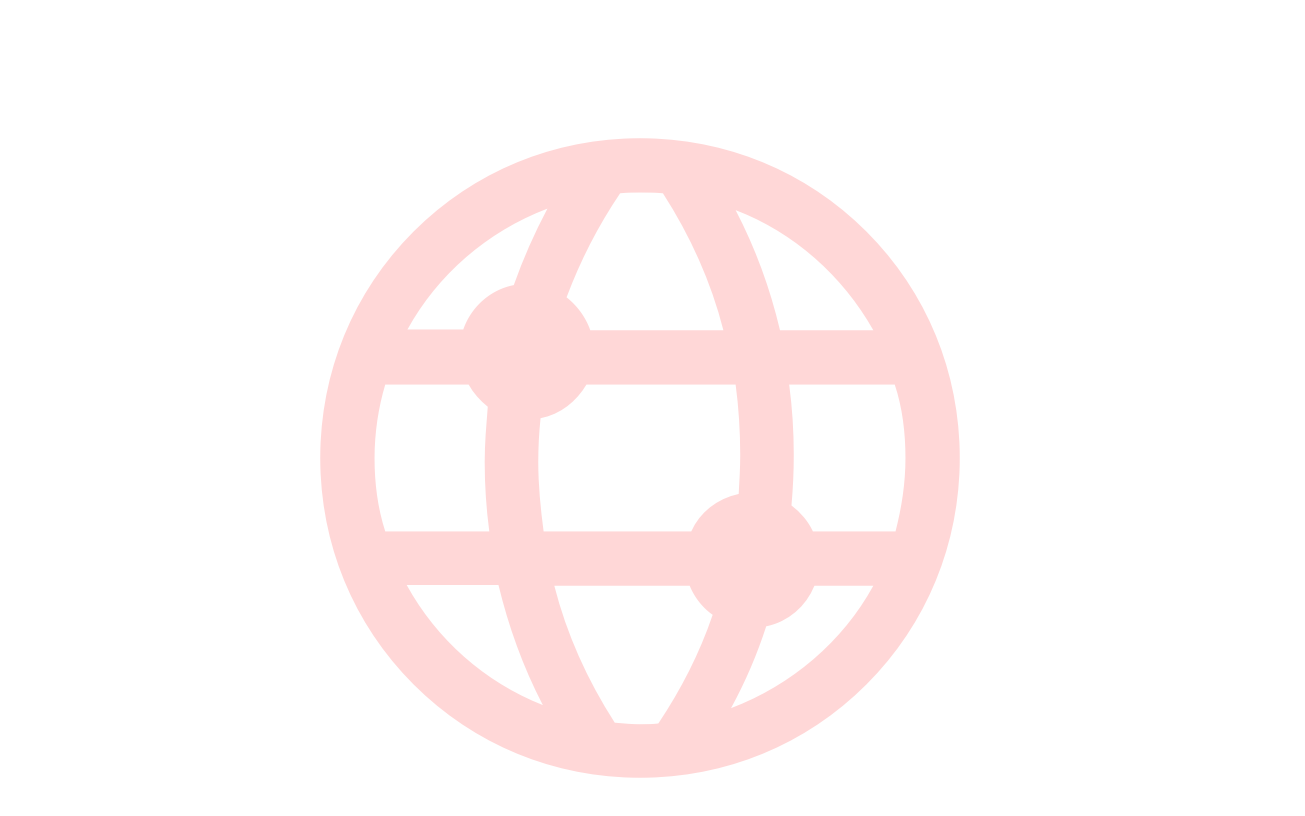
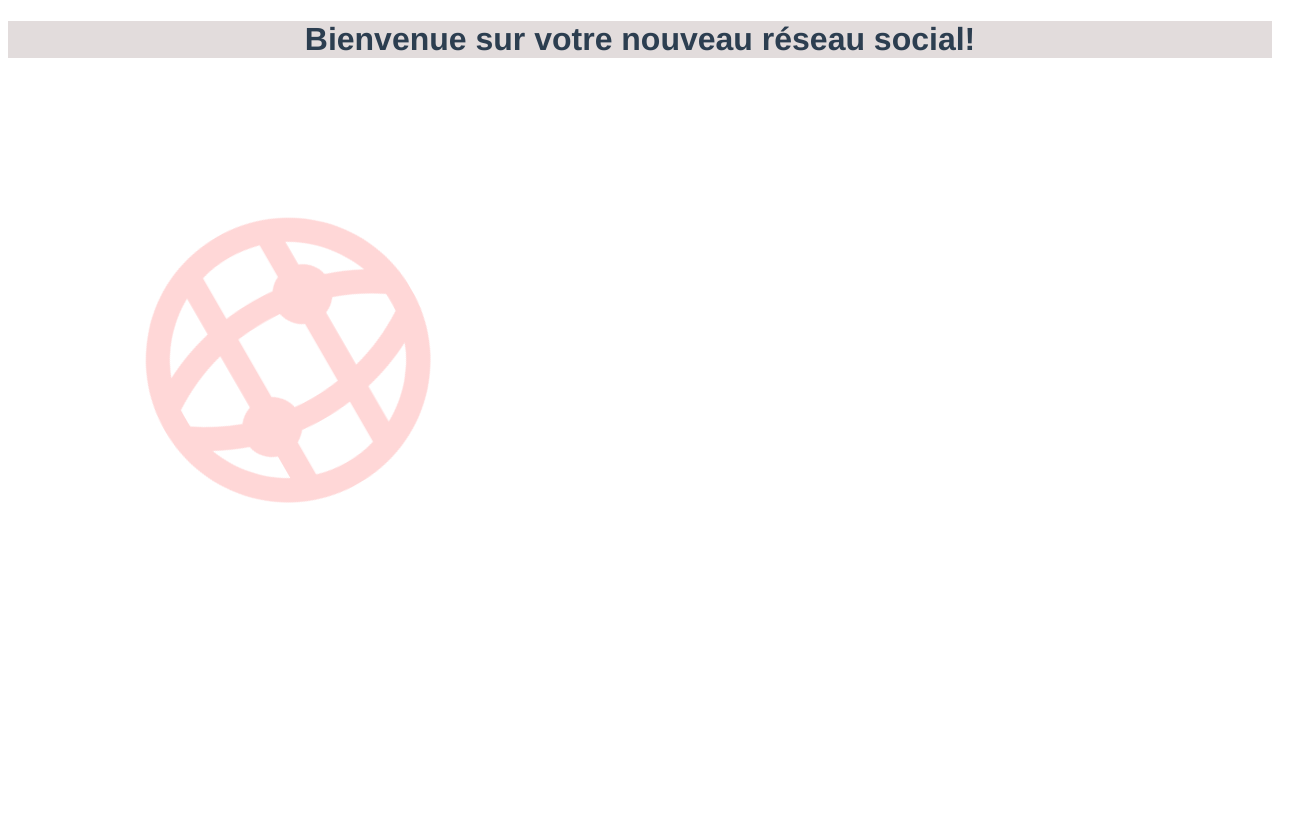
Before and after one commit to EuverteT/ThomasEuverte_7_20122021, a Vue app in the folder frontend/: page /#/ in a window 1280 px wide. Shown: the top 816 px of the page, 1305 px wide, since content can reach past the window. Built offline with nearby package versions, Linux system fonts and the light colour scheme.

Commit message:
Home.vue => animation et message pour patienter lors de la construction du site

```diff
--- a/frontend/src/views/Home.vue
+++ b/frontend/src/views/Home.vue
@@ -1,6 +1,21 @@
 <template>
-  <div class="home">
-    <img alt="Logo de Groupomania" src="../assets/logo.png">
+  <div>
+    <h1>Bienvenue sur votre nouveau réseau social!</h1>
+    <div class="home">
+      <div class="welcomeAnim">
+        <img
+          class="home__bigLogo"
+          alt="logo de Groupomania"
+          src="../assets/icon.svg"
+        />
+        <img
+          class="home__smallLogo"
+          alt="logo de Groupomania"
+          src="../assets/icon-left-font.svg"
+        />
+        <h2>En cours de construction....</h2>
+      </div>
+    </div>
   </div>
 </template>
 
@@ -8,7 +23,99 @@
 // @ is an alias to /src
 
 export default {
-  name: 'Home'
+  name: "Home",
+  components: {},
+};
+</script>
 
+<style scoped lang="scss">
+h1 {
+  background-color: rgb(226, 220, 220);
 }
-</script>
+h2 {
+  //background-color: rgb(204, 148, 148);
+  animation: spinner-translate-logo 3000ms linear infinite;
+  overflow: hidden;
+  width: 25%;
+  align-self: center;
+  color: black;
+  &:hover {
+    animation-play-state: paused;
+  }
+  @media (max-width: 900px) {
+    animation: none;
+    transform: translateY(-400px);
+    width: 100%;
+  }
+}
+.welcomeAnim {
+  display: flex;
+  width: 100%;
+  @media (max-width: 900px) {
+    flex-direction: column;
+  }
+}
+
+.home {
+  &__bigLogo {
+    max-width: 400px;
+    width: 50%;
+    animation: spinner-rotate-logo 3000ms linear infinite;
+    margin: 5rem;
+  }
+  &__smallLogo {
+    max-width: 400px;
+    width: 25%;
+    animation: spinner-translate-logo 3000ms linear infinite;
+    @media (max-width: 900px) {
+      animation: spinner-translateY-logo 4000ms linear infinite;
+      width: 100%;
+    }
+  }
+}
+
+@keyframes spinner-rotate-logo {
+  0% {
+    transform: rotate(0deg);
+  }
+
+  100% {
+    transform: rotate(360deg);
+  }
+}
+@keyframes spinner-translate-logo {
+  0% {
+    transform: translate(100%);
+    opacity: 0;
+  }
+
+  50% {
+    opacity: 1;
+  }
+
+  100% {
+    transform: translate(0%);
+  }
+}
+@keyframes spinner-translateY-logo {
+  0% {
+    transform: translateY(-380px);
+    opacity: 0;
+  }
+  25% {
+    opacity: 0.3;
+  }
+  50% {
+    opacity: 1;
+    transform: translateY(-300px);
+  }
+
+  80% {
+    opacity: 0;
+  }
+  100% {
+    transform: translateY(-280px);
+    opacity: 0;
+  }
+}
+</style>
```
